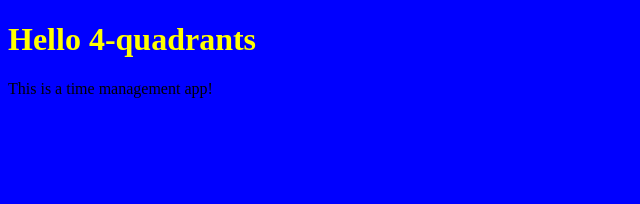
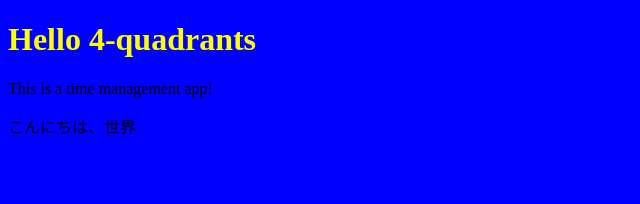
Before and after one commit to williamlifaith/4-quadrants, a Vue app: page /#/ in a window 1280 px wide. Shown: the top 204 px of the page, without its empty margins (0-640 px from the left). Built offline with nearby package versions, Linux system fonts and the light colour scheme.

Commit message:
installed i18n,created i18n.js,import i18n to main.js

```diff
--- a/package.json
+++ b/package.json
@@ -15,6 +15,7 @@
   },
   "dependencies": {
     "vue": "^2.5.2",
+    "vue-i18n": "^7.3.2",
     "vue-router": "^3.0.1"
   },
   "devDependencies": {
--- a/src/components/first-page/Quadrants.vue
+++ b/src/components/first-page/Quadrants.vue
@@ -2,6 +2,8 @@
   <div class="hello">
     <h1>Hello 4-quadrants</h1>
     This is a time management app!
+   <p>{{ $t("message.hello") }}</p>
+
   </div>
 </template>
 
--- /dev/null
+++ b/src/i18n.js
@@ -0,0 +1,25 @@
+import Vue from 'vue'
+import VueI18n from 'vue-i18n'
+Vue.use(VueI18n)
+// Ready translated locale messages
+const messages = {
+  zh: {
+    message: {
+      hello: '嗨，世界'
+    }
+  },
+  en: {
+    message: {
+      hello: 'hello world'
+    }
+  },
+  ja: {
+    message: {
+      hello: 'こんにちは、世界'
+    }
+  }
+}
+export default new VueI18n({
+  locale: 'ja', // set locale
+  messages // set locale messages
+})
--- a/src/main.js
+++ b/src/main.js
@@ -3,6 +3,7 @@
 import Vue from 'vue'
 import App from './App'
 import router from './router'
+import i18n from './i18n'
 
 Vue.config.productionTip = false
 
@@ -11,5 +12,6 @@ new Vue({
   el: '#app',
   router,
   template: '<App/>',
-  components: { App }
+  components: { App },
+  i18n: i18n
 })
```
Also changed, not shown: 1 other file (tests, documents, lock files or other folders).
